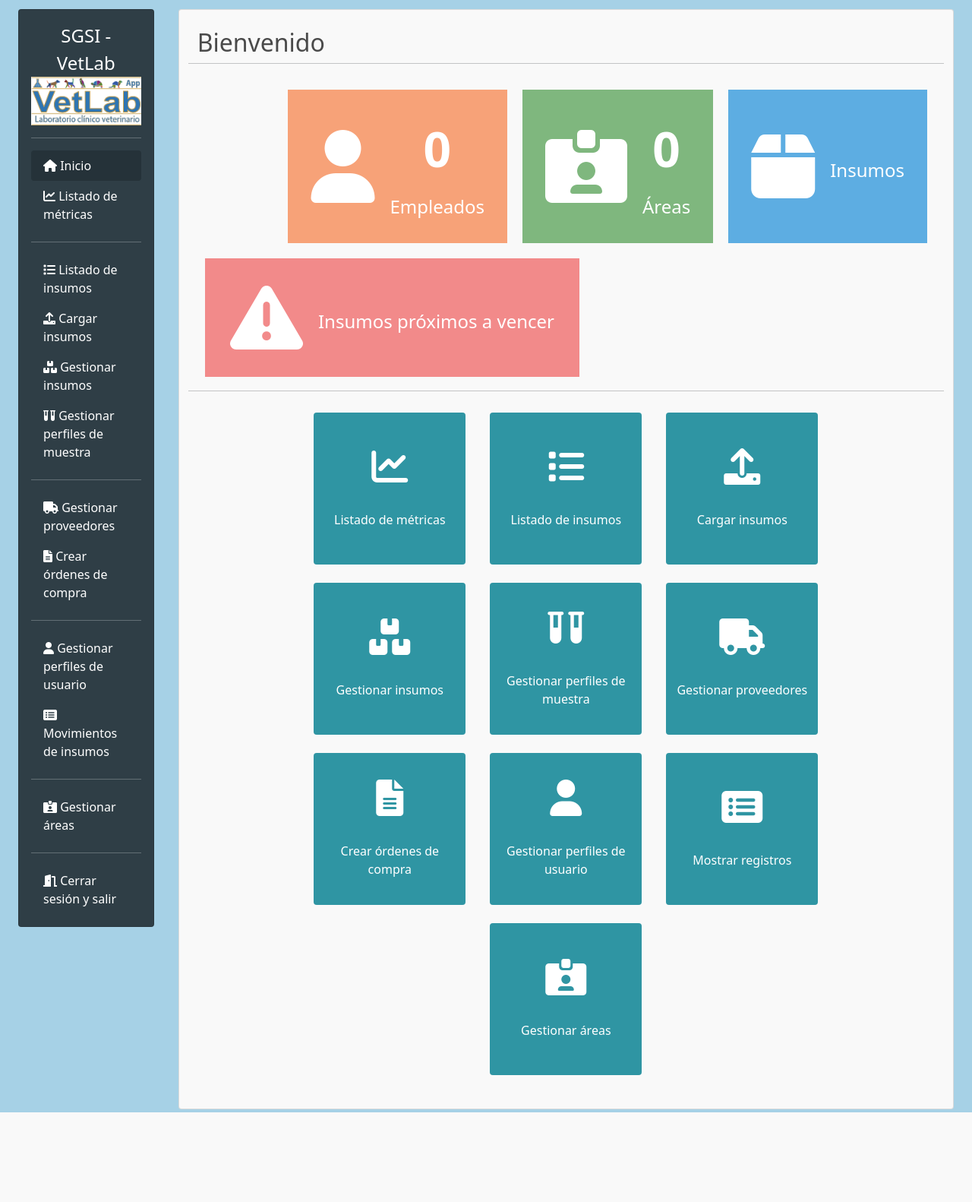
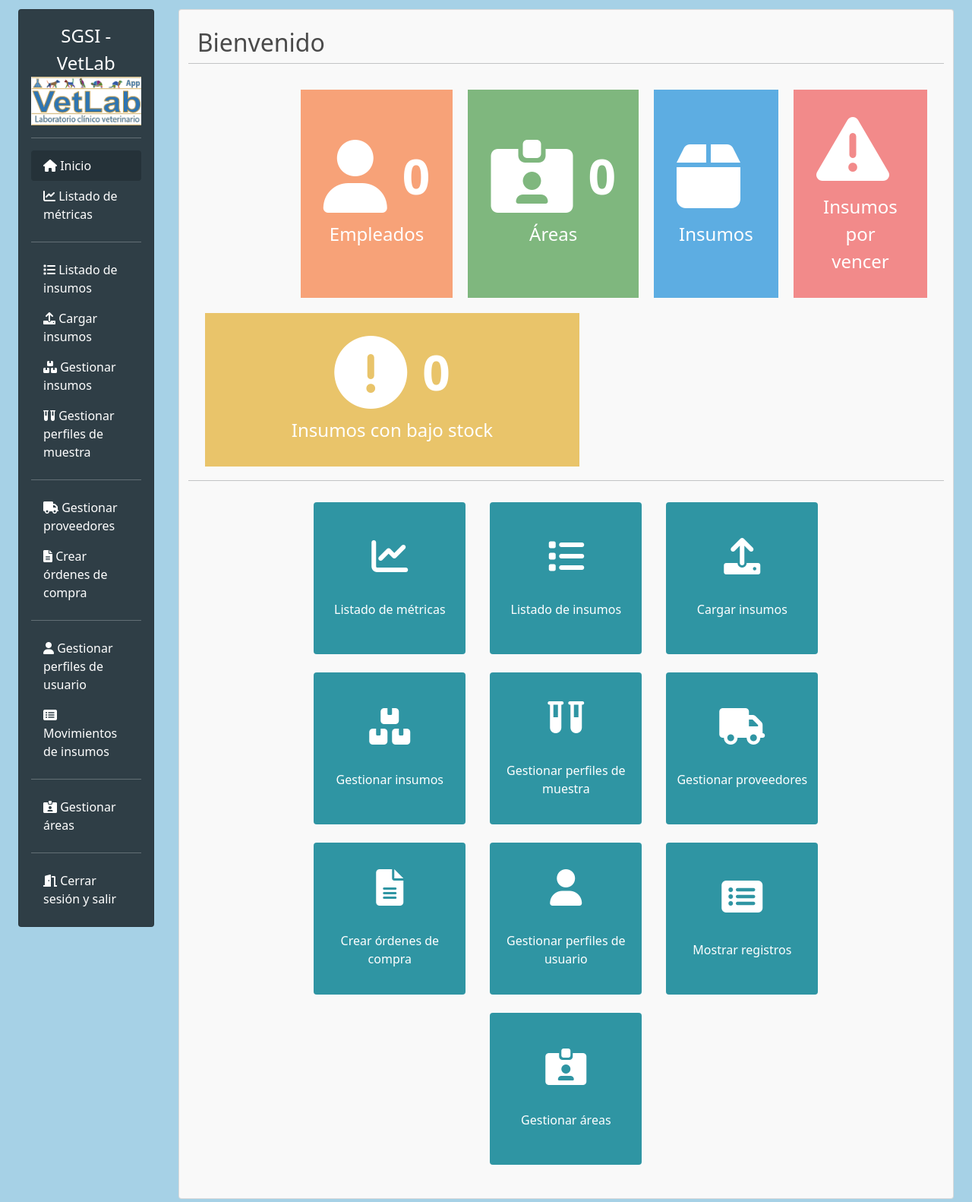
Before and after one commit to xatomen/SGSIVetLab, a PHP site: page /SGSIVetLab/public/admin.php in a window 1280 px wide. Shown: the whole page at 76% size. Before the commit the page ends 1464 px from the top, so only its background shows below. Run offline with PHP 8.4, Linux system fonts and the light colour scheme; data that the repository does not hold is empty; some libraries are stand-ins or nearby versions.

Commit message:
Se añade consulta para contar insumos con bajo stock y se mejora la presentación de íconos y números en admin.php.

```diff
--- a/public/admin.php
+++ b/public/admin.php
@@ -29,8 +29,18 @@ $sentenciaSQL->execute();
 $insumos = $sentenciaSQL->fetch(PDO::FETCH_ASSOC);
 $total_insumos_a_vencer = $insumos['total_insumos'];
 
+// Consulta para obtener la cantidad de insumos que estén por debajo del stock crítico
+$sentenciaSQL = $conn->prepare("SELECT COUNT(*) AS total_insumos FROM insumo WHERE Cantidad <= Stock_minimo");
+$sentenciaSQL->execute();
+$insumos = $sentenciaSQL->fetch(PDO::FETCH_ASSOC);
+$total_insumos_criticos = $insumos['total_insumos'];
 
 ?>
+<!-- Estilos generados de manera manual -->
+<link rel="stylesheet" type="text/css" href="http://localhost/SGSIVetLab/src/styles.css">
+<style>
+
+</style>
 
 <div class="row justify-content-center p-2">
 
@@ -40,34 +50,52 @@ $total_insumos_a_vencer = $insumos['total_insumos'];
     <div class="row m-2">
         <div class="col"></div>
         <div class="col card-custom card-personas">
-            <i class="fas fa-user"></i>
             <div class="content">
-                <div class="number"><?php echo $total_empleados; ?></div>
+                <div class="icon-number">
+                    <i class="fas fa-user"></i>
+                    <div class="number"><?php echo $total_empleados; ?></div>
+                </div>
                 <div class="text">Empleados</div>
             </div>
         </div>
 
         <div class="col card-custom card-insumos">
-            <i class="fas ¿fa-solid fa-id-card-clip"></i>
             <div class="content">
-                <div class="number"><?php echo $total_areas; ?></div>
+                <div class="icon-number">
+                    <i class="fas fa-id-card-clip"></i>
+                    <div class="number"><?php echo $total_areas; ?></div>
+                </div>
                 <div class="text">Áreas</div>
             </div>
         </div>
 
         <div class="col card-custom card-otro">
-            <i class="fas fa-box"></i>
             <div class="content">
-                <div class="number"><?php echo $total_insumos; ?></div>
+                <div class="icon-number">
+                    <i class="fas fa-box"></i>
+                    <div class="number"><?php echo $total_insumos; ?></div>
+                </div>
                 <div class="text">Insumos</div>
             </div>
         </div>
 
         <div class="col card-custom card-alerta">
-            <i class="fas fa-solid fa-triangle-exclamation"></i>
             <div class="content">
-                <div class="number"><?php echo $total_insumos_a_vencer; ?></div>
-                <div class="text">Insumos próximos a vencer</div>
+                <div class="icon-number">
+                    <i class="fas fa-triangle-exclamation"></i>
+                    <div class="number"><?php echo $total_insumos_a_vencer; ?></div>
+                </div>
+                <div class="text">Insumos por vencer</div>
+            </div>
+        </div>
+
+        <div class="col card-custom card-alerta-insumo">
+            <div class="content">
+                <div class="icon-number">
+                    <i class="fas fa-circle-exclamation"></i>
+                    <div class="number"><?php echo $total_insumos_criticos; ?></div>
+                </div>
+                <div class="text">Insumos con bajo stock</div>
             </div>
         </div>
 
```
